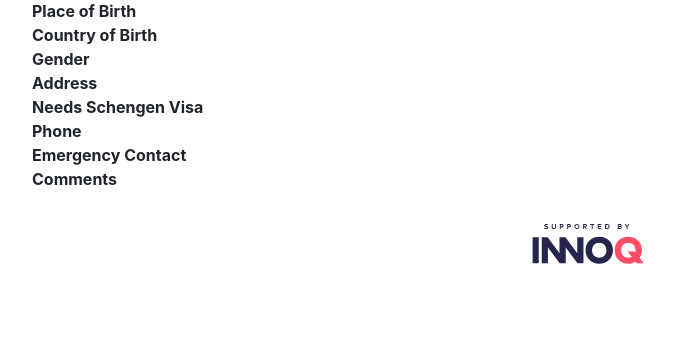
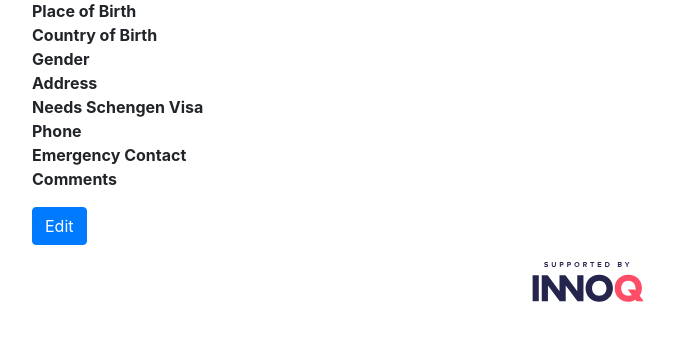
Before and after one commit to innoq/seawatch_planner, a Django app: template seawatch_registration/templates/show-profile.html in a window 1280 px wide. Shown: the part 235-576 px from the top of the page, without its empty margins (53-728 px from the left). Run offline with Django 3.2, Linux system fonts and the light colour scheme; the template is opened without the code that fills it, so the values that code supplies are empty; some libraries are stand-ins or nearby versions.

Commit message:
added edit button to show profile

```diff
--- a/seawatch_registration/templates/show-profile.html
+++ b/seawatch_registration/templates/show-profile.html
@@ -4,7 +4,6 @@
 
 {% block content %}
   <h1>Personal Information</h1>
-
 
   <dl class="row">
     <dt class="col-sm-3">First name</dt>
@@ -47,4 +46,6 @@
     <dd class="col-sm-9">{{ profile.comments }}</dd>
   </dl>
 
+   <a class="btn btn-primary" href="{% url 'edit_profile'%}" role="button">Edit</a>
+
 {% endblock %}
--- a/seawatch_registration/views/edit_profile_view.py
+++ b/seawatch_registration/views/edit_profile_view.py
@@ -11,13 +11,13 @@ class EditProfileView(LoginRequiredMixin, UserPassesTestMixin, View):
     def get(self, request, *args, **kwargs):
         profile = Profile.objects.get(user=request.user)
         form = ProfileForm(instance=profile)
-        return render(request, 'profile.html', {'form': form})
+        return render(request, 'profile.html', {'form': form, 'profile_nav_class': 'active'})
 
     def post(self, request, *args, **kwargs):
         profile = Profile.objects.get(user=request.user)
         form = ProfileForm(request.POST or None, instance=profile)
         if not form.is_valid():
-            return render(request, 'profile.html', {'form': form})
+            return render(request, 'profile.html', {'form': form, 'profile_nav_class': 'active'})
         form.save()
         return redirect('show_profile')
 
```
